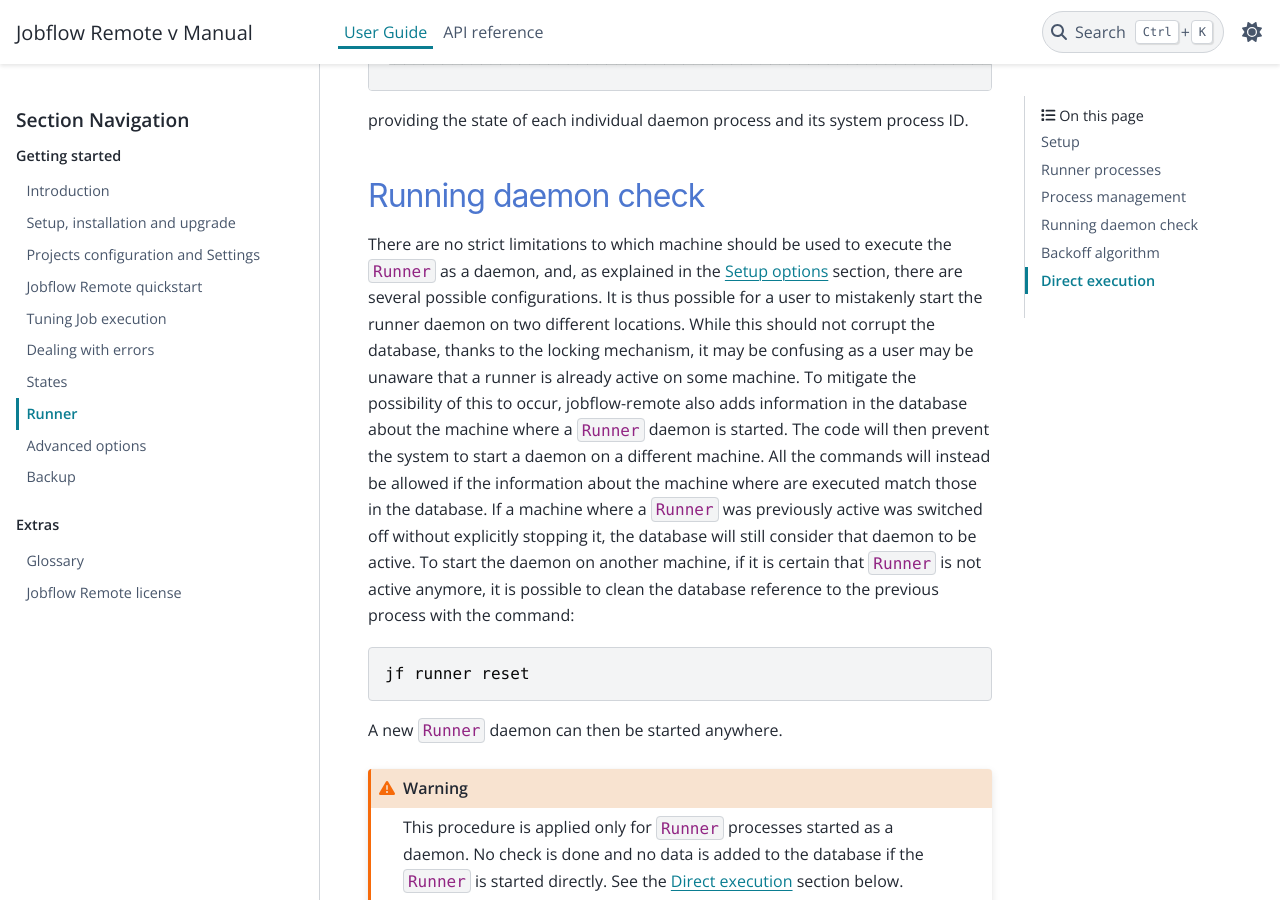
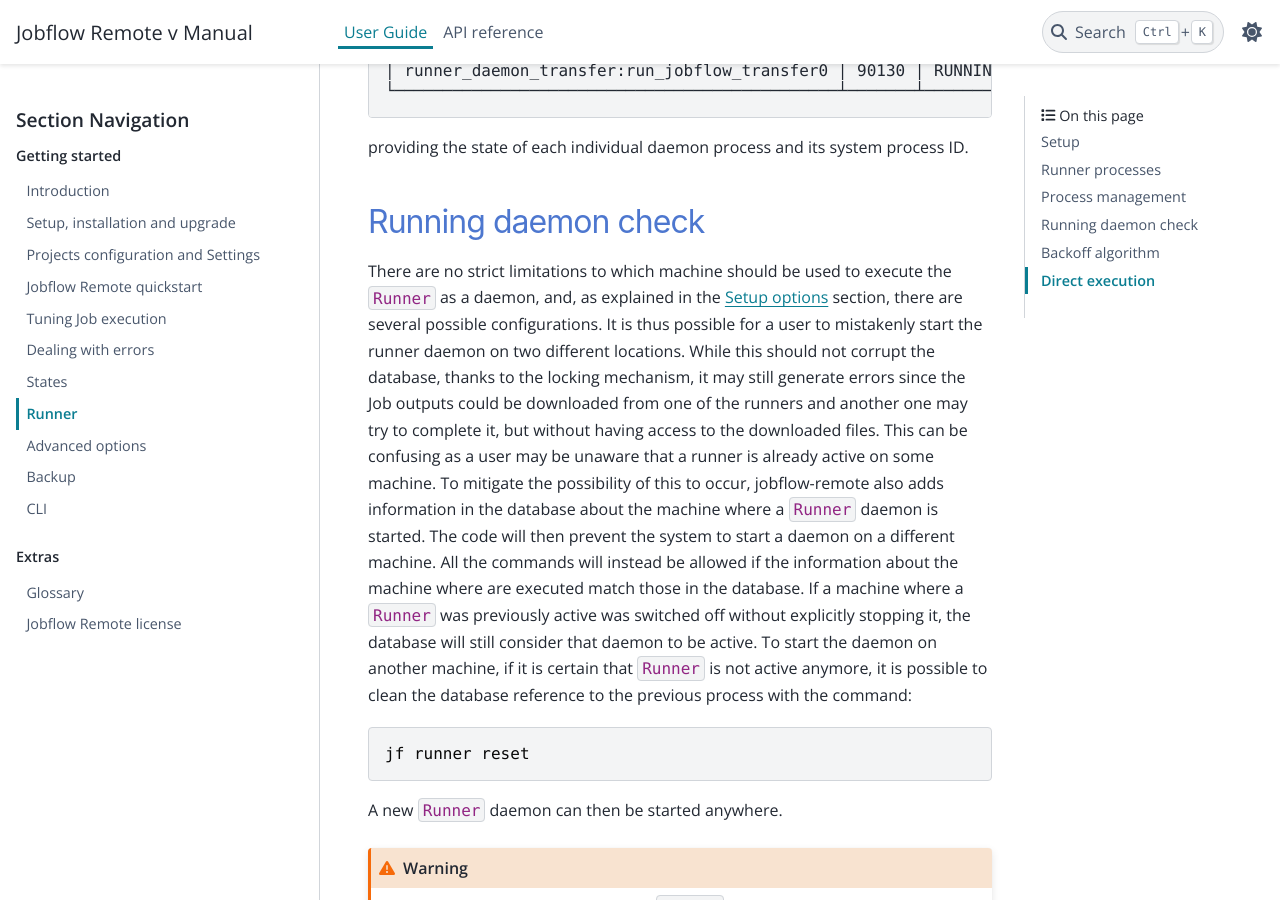
Before and after one commit to Matgenix/jobflow-remote, a Sphinx documentation site: the page built from doc/source/user/runner.rst, in a window 1280 px wide and 900 px high, scrolled down 4494 px. Built offline with Sphinx 7.4.7 and the PyData theme 0.15.4, drawn with Linux system fonts in a browser that asks for light colours; pages that are not in the unit, such as notebooks, are missing from menus; the version number could not be read and is left out; some of the changed text lies outside the part shown.

Commit message:
fix comments and more docs

```diff
--- a/doc/source/conf.py
+++ b/doc/source/conf.py
@@ -57,6 +57,7 @@
     "sphinx_copybutton",
     "sphinxcontrib.autodoc_pydantic",
     "sphinxcontrib.mermaid",
+    "sphinxcontrib.typer",
 ]
 
 # Add any paths that contain templates here, relative to this directory.
--- a/doc/source/user/index.rst
+++ b/doc/source/user/index.rst
@@ -21,6 +21,7 @@
    runner
    advancedoptions
    backup
+   cli
 
 .. toctree::
    :hidden:
--- a/doc/source/user/introduction.rst
+++ b/doc/source/user/introduction.rst
@@ -68,6 +68,7 @@
   - resolving all the references of the Job from the database (including everything in additional stores)
   - using those data to generate a JSON representation of the Job without external references
   - uploading a JSON file with this information on the runner
+
   Once this is done, the state of the Job is ``UPLOADED``.
 * The runner generates a submission script suitable for the type of chosen worker.
   Uploads it and submits the job. The Job is now ``SUBMITTED``.
--- a/doc/source/user/runner.rst
+++ b/doc/source/user/runner.rst
@@ -73,9 +73,10 @@
 the steps 3 and 4.
 
 .. warning::
-    The ``Runner`` reads the project configurations when each of the processes is
-    started and does not attempt to refresh them during the execution. Whenever
-    changing
+    The ``Runner`` **reads the project configurations when the processes is
+    started** and does not attempt to refresh them during the execution. Whenever
+    the project configuration is changed the ``Runner`` needed the runner needs
+    to be restarted.
 
 .. _runner stop:
 
@@ -163,8 +164,10 @@
 as a daemon, and, as explained in the :ref:`setup options` section, there are several
 possible configurations. It is thus possible for a user to mistakenly start
 the runner daemon on two different locations. While this should not corrupt
-the database, thanks to the locking mechanism, it may be confusing as a user
-may be unaware that a runner is already active on some machine.
+the database, thanks to the locking mechanism, it may still generate errors
+since the Job outputs could be downloaded from one of the runners and another one
+may try to complete it, but without having access to the downloaded files.
+This can be confusing as a user may be unaware that a runner is already active on some machine.
 To mitigate the possibility of this to occur, jobflow-remote also adds information
 in the database about the machine where a ``Runner`` daemon is started. The
 code will then prevent the system to start a daemon on a different machine. All the
```
Also changed, not shown: other parts of doc/source/user/introduction.rst (+1 -1 lines), other parts of doc/source/user/runner.rst (+3 -3 lines), doc/source/user/cli.rst (added, +26 -0 lines), 2 other files.
